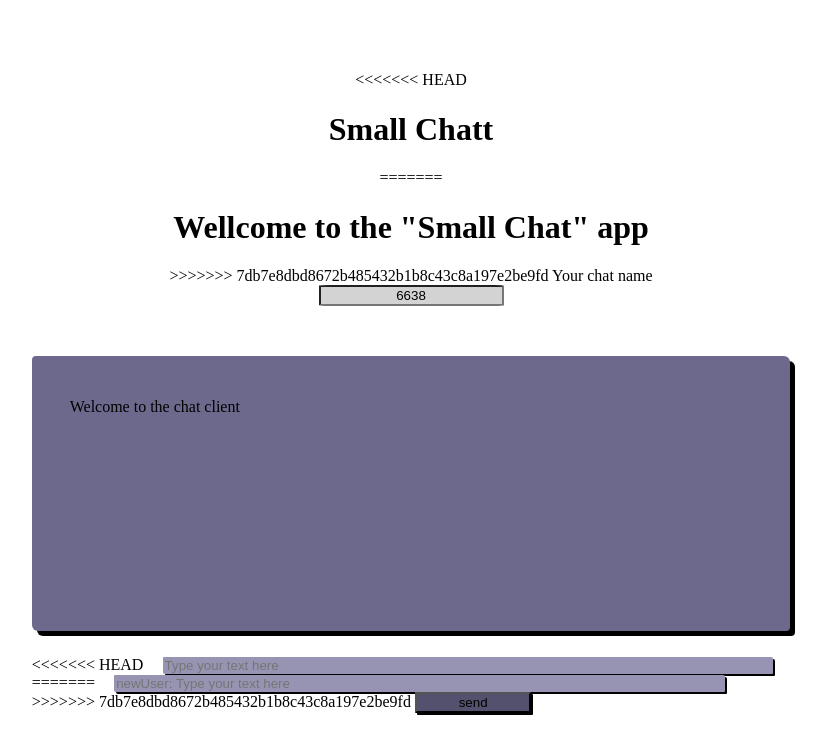
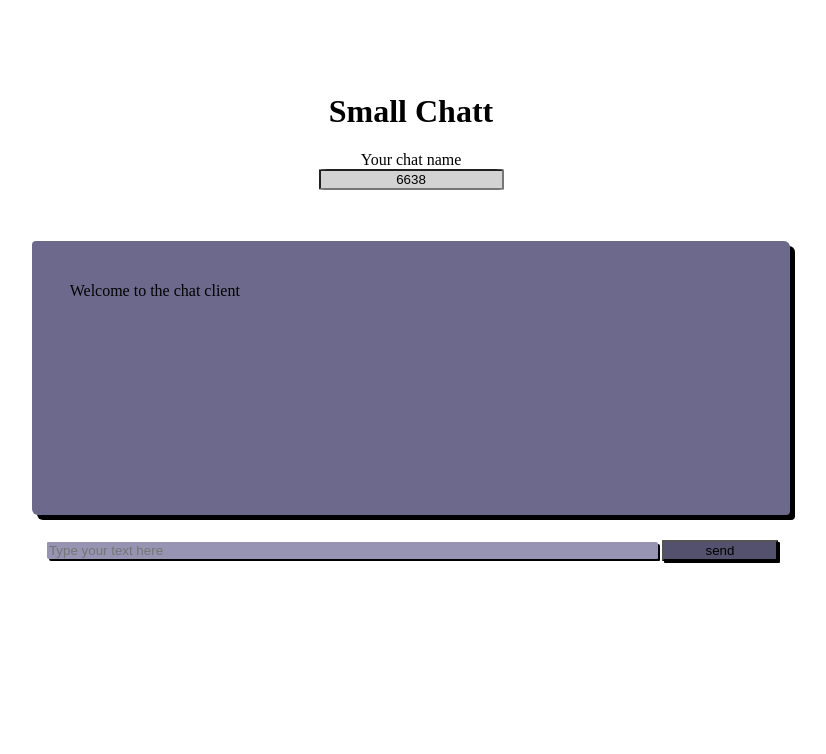
Before and after one commit to jmacenka/node-small-chat, a website: page public/index.html in a window 1280 px wide. Shown: the whole page, without its empty margins (229-1055 px from the left). Drawn offline with nearby package versions, Linux system fonts and the light colour scheme; no server answers.

Commit message:
Why is the fckng html not updating?

```diff
--- a/public/index.html
+++ b/public/index.html
@@ -7,11 +7,7 @@
   </head>
   <body>
     <div class="headline">
-<<<<<<< HEAD
       <h1>Small Chatt</h1>
-=======
-      <h1>Wellcome to the "Small Chat" app</h1>
->>>>>>> 7db7e8dbd8672b485432b1b8c43c8a197e2be9fd
       <label for="userName">Your chat name</label><br>
       <input type="text" id="userName" value="newUser" onchange="updateUserName()">
     </div>
@@ -19,11 +15,7 @@
       <p id="display">Welcome to the chat client</p>
     </div>
     <div class="input">
-<<<<<<< HEAD
       <input type="text" id="console" placeholder="Type your text here">
-=======
-      <input type="text" id="console" placeholder="newUser: Type your text here">
->>>>>>> 7db7e8dbd8672b485432b1b8c43c8a197e2be9fd
       <input type="submit" id="submitBtn" onclick="sendConsole()" value="send">
     </div>
     <script src="/socket.io/socket.io.js"></script>
```
